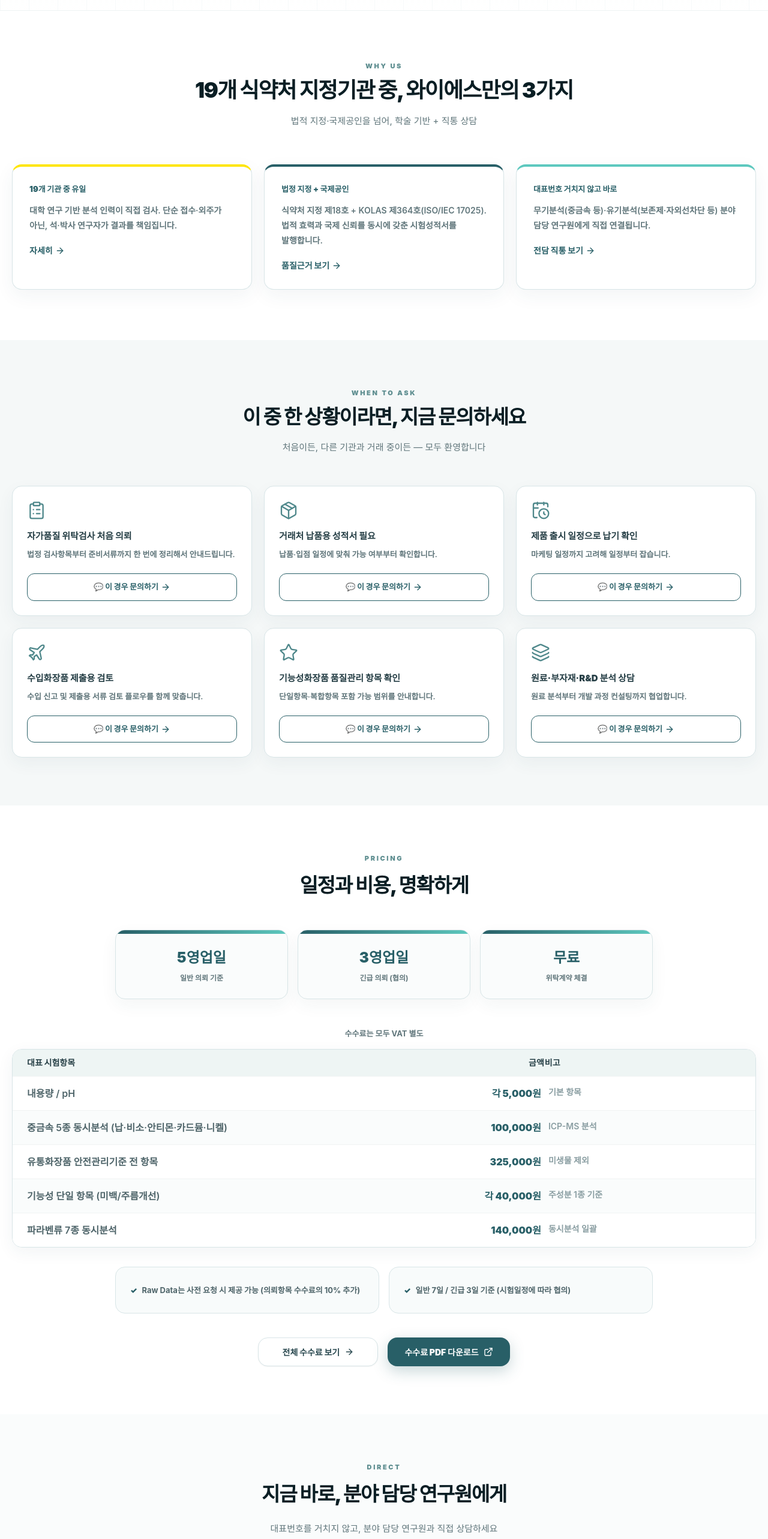
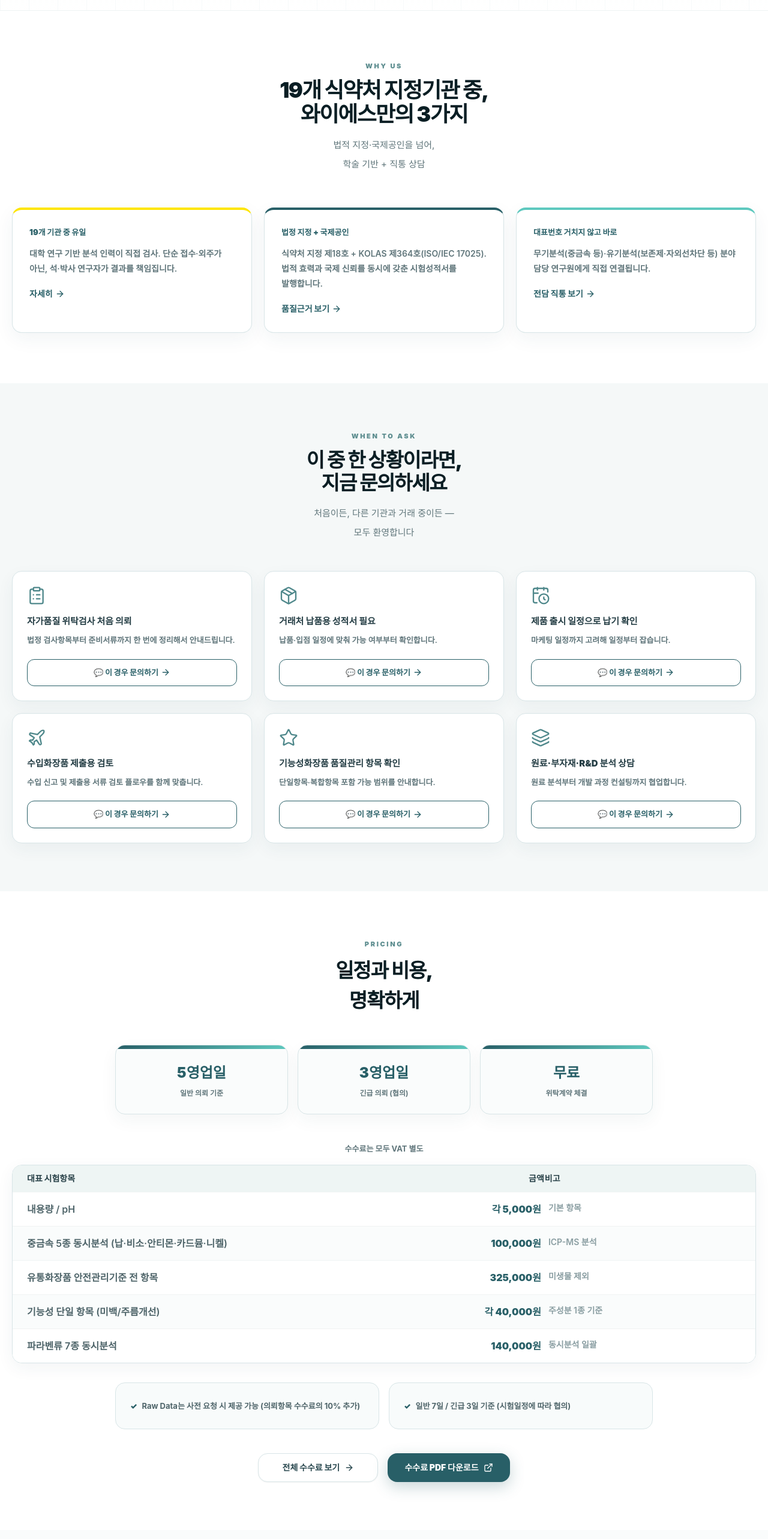
Before and after one commit to YSIET/ysiet-cosmetics-testing, a React (Vite) app: page / in a window 1280 px wide. Shown: the part 1000-3566 px from the top of the page at 60% size. Built offline with nearby package versions, Linux system fonts and the light colour scheme; a web font is replaced by a local one.

Commit message:
polish(9): force line breaks at commas for natural Korean reading rhythm
Co-authored-by: Cursor <cursoragent@cursor.com>

```diff
--- a/src/App.jsx
+++ b/src/App.jsx
@@ -429,11 +429,13 @@ function HomeUSP3() {
       <div className="mx-auto max-w-7xl px-5">
         <div className="mb-8 text-center sm:mb-10 lg:mb-14">
           <p className="mb-3 text-[11px] font-black uppercase tracking-[0.24em] text-[#5E8E90]">Why us</p>
-          <h2 className="text-[clamp(1.5rem,2.8vw,2.25rem)] font-black leading-[1.12] tracking-[-0.045em] text-[#0A1E24]">
-            19개 식약처 지정기관 중, 와이에스만의 3가지
+          <h2 className="text-[clamp(1.5rem,2.8vw,2.25rem)] font-black leading-[1.12] tracking-[-0.045em] text-[#0A1E24]" style={{ wordBreak: "keep-all", overflowWrap: "break-word" }}>
+            <span className="block">19개 식약처 지정기관 중,</span>
+            <span className="block">와이에스만의 3가지</span>
           </h2>
           <p className="mx-auto mt-4 max-w-2xl text-[15px] leading-8 text-[#60767B]">
-            법적 지정·국제공인을 넘어, 학술 기반 + 직통 상담
+            <span className="block">법적 지정·국제공인을 넘어,</span>
+            <span className="block">학술 기반 + 직통 상담</span>
           </p>
         </div>
         <div className="grid gap-4 sm:gap-5 lg:gap-5 md:grid-cols-2 lg:grid-cols-3">
@@ -476,11 +478,13 @@ function HomeOrderSituations() {
       <div className="mx-auto max-w-7xl px-5">
         <div className="mb-8 text-center sm:mb-10 lg:mb-12">
           <p className="mb-3 text-[11px] font-black uppercase tracking-[0.24em] text-[#5E8E90]">When to ask</p>
-          <h2 className="text-[clamp(1.45rem,2.6vw,2.1rem)] font-black leading-[1.15] tracking-[-0.045em] text-[#0A1E24]">
-            이 중 한 상황이라면, 지금 문의하세요
+          <h2 className="text-[clamp(1.45rem,2.6vw,2.1rem)] font-black leading-[1.15] tracking-[-0.045em] text-[#0A1E24]" style={{ wordBreak: "keep-all", overflowWrap: "break-word" }}>
+            <span className="block">이 중 한 상황이라면,</span>
+            <span className="block">지금 문의하세요</span>
           </h2>
           <p className="mx-auto mt-4 max-w-2xl text-[15px] leading-8 text-[#60767B]">
-            처음이든, 다른 기관과 거래 중이든 — 모두 환영합니다
+            <span className="block">처음이든, 다른 기관과 거래 중이든 —</span>
+            <span className="block">모두 환영합니다</span>
           </p>
         </div>
         <div className="grid gap-4 sm:grid-cols-2 sm:gap-5 lg:grid-cols-3 lg:gap-5">
@@ -508,7 +512,10 @@ function HomeFeesQuickView() {
       <div className="mx-auto max-w-7xl px-5">
         <div className="mb-8 text-center sm:mb-10 lg:mb-12">
           <p className="mb-3 text-[11px] font-black uppercase tracking-[0.24em] text-[#5E8E90]">Pricing</p>
-          <h2 className="text-[clamp(1.45rem,2.6vw,2.1rem)] font-black tracking-[-0.045em] text-[#0A1E24]">일정과 비용, 명확하게</h2>
+          <h2 className="text-[clamp(1.45rem,2.6vw,2.1rem)] font-black tracking-[-0.045em] text-[#0A1E24]" style={{ wordBreak: "keep-all", overflowWrap: "break-word" }}>
+            <span className="block">일정과 비용,</span>
+            <span className="block">명확하게</span>
+          </h2>
         </div>
         <div className="mx-auto mb-8 grid max-w-4xl gap-3 sm:mb-10 sm:grid-cols-3 sm:gap-4 lg:mb-12 lg:gap-4">
           {[
@@ -587,9 +594,13 @@ function HomeContactCenter() {
       <div className="mx-auto max-w-7xl px-5 py-8 sm:py-11 lg:py-14">
         <div className="mb-8 text-center sm:mb-10 lg:mb-12">
           <p className="mb-3 text-[11px] font-black uppercase tracking-[0.24em] text-[#5E8E90]">Direct</p>
-          <h2 className="text-[clamp(1.45rem,2.6vw,2.1rem)] font-black tracking-[-0.045em] text-[#0A1E24]">지금 바로, 분야 담당 연구원에게</h2>
+          <h2 className="text-[clamp(1.45rem,2.6vw,2.1rem)] font-black tracking-[-0.045em] text-[#0A1E24]" style={{ wordBreak: "keep-all", overflowWrap: "break-word" }}>
+            <span className="block">지금 바로,</span>
+            <span className="block">분야 담당 연구원에게</span>
+          </h2>
           <p className="mx-auto mt-4 max-w-2xl text-[15px] leading-8 text-[#60767B]">
-            대표번호를 거치지 않고, 분야 담당 연구원과 직접 상담하세요
+            <span className="block">대표번호를 거치지 않고,</span>
+            <span className="block">분야 담당 연구원과 직접 상담하세요</span>
           </p>
         </div>
         <div className="grid gap-4 sm:gap-5 md:grid-cols-2 lg:gap-5">
```
